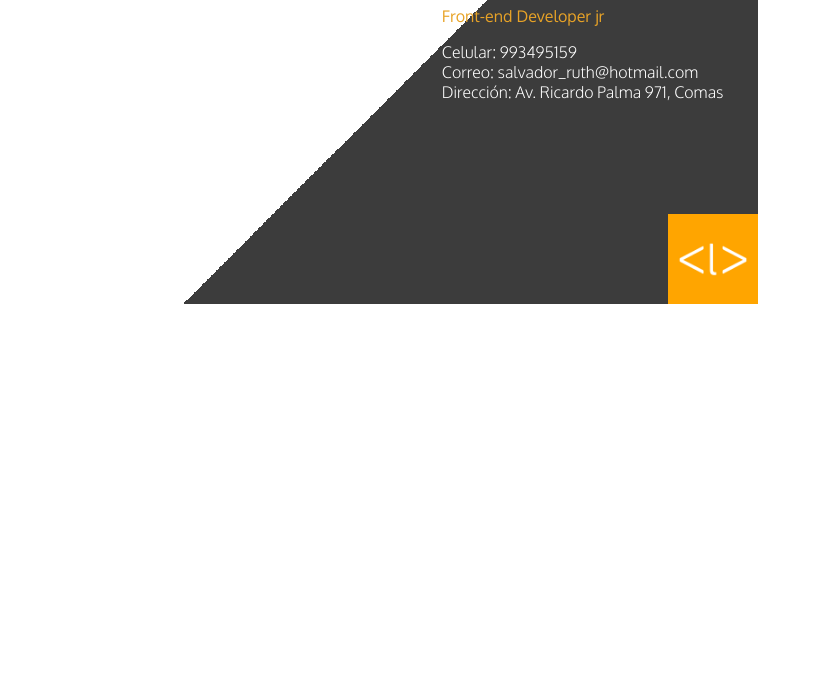
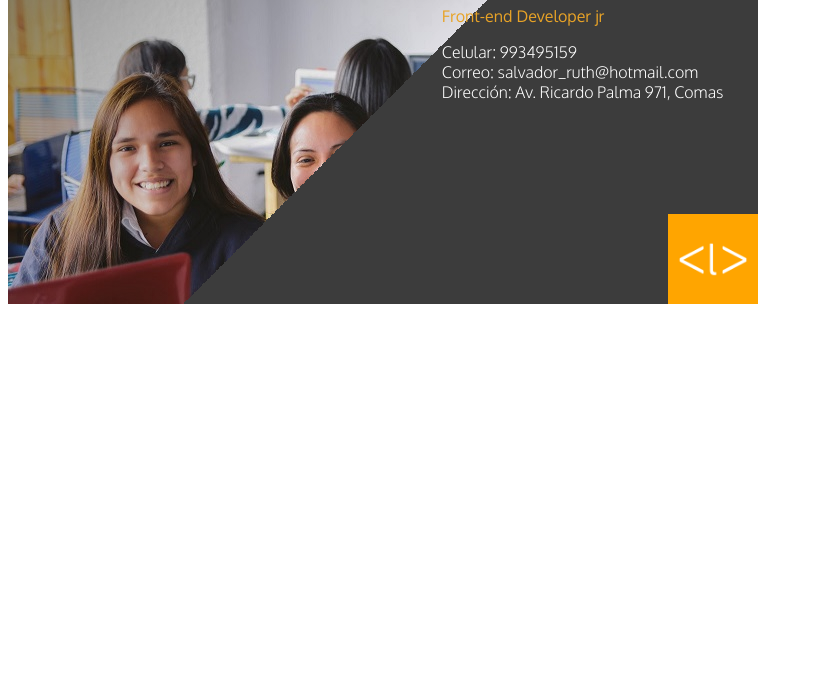
Before and after one commit to RuthSalvador/TarjetaPresentacion, a plain HTML site: page index.html in a window 1280 px wide. Shown: the part 104-800 px from the top of the page, without its empty margins (0-813 px from the left). Drawn offline with Linux system fonts and the light colour scheme.

Commit message:
fondos imagen y gradiant ok

```diff
--- a/assets/css/main.css
+++ b/assets/css/main.css
@@ -8,7 +8,14 @@ body {
   width: 750px;
   position: relative;
   top: 0;
-  background: linear-gradient(135deg, rgba(248,80,50,0) 0%, rgba(60,60,60,0) 50%, rgba(60,60,60,1) 50%, rgba(60,60,60,1) 100%);
+  background-image: url(../img/imagen.jpg);
+
+}
+
+.tarjeta {
+  height: 100%;
+  width: 100%;
+  background: linear-gradient(135deg, rgba(0,0,0,0.5) 0%, rgba(60,60,60,0) 50%, rgba(60,60,60,1) 50%, rgba(60,60,60,1) 100%);
 }
 
 .logo {
--- a/index.html
+++ b/index.html
@@ -11,6 +11,7 @@
   <body>
     <section>
       <div class="fondo">
+        <div class="tarjeta">
           <img class="logo" src="assets/img/logo-laboratoria.svg" alt="logo Laboratoria">
           <div class="datos">
             <h1>Ruth Abigail Salvador Zorrilla</h1>
@@ -19,6 +20,7 @@
           </div>
           <img class="esquina" src="assets/img/l.png" alt="icono-laboratoria">
         </div>
+      </div>
     </section>
 
   </body>
```
Also changed, not shown: assets/img/imagen.jpg (added). Lines whose indentation alone changed are shown as unchanged.
